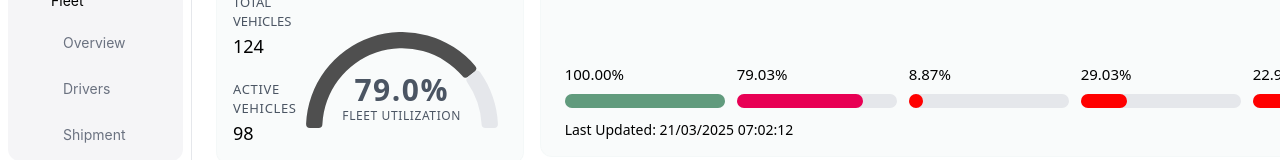
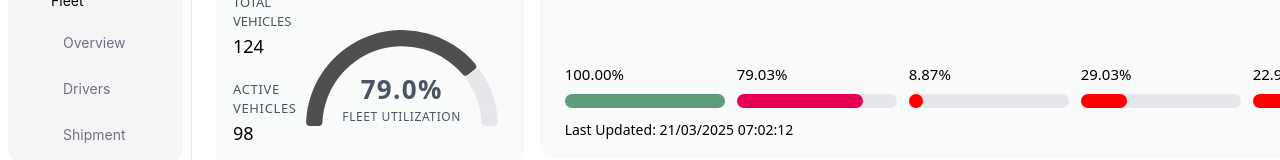
Before and after one commit to Kwasi-1/logistic_tracking, a React (Create React App) app: page /fleet in a window 1280 px wide. Shown: the part 151-311 px from the top of the page. Built offline with nearby package versions, Linux system fonts and the light colour scheme; some icons are missing.

Commit message:
fix the percentage size

```diff
--- a/src/components/fleet_management/OverviewBreadown.jsx
+++ b/src/components/fleet_management/OverviewBreadown.jsx
@@ -38,7 +38,7 @@ const OverallBreakdown = () => {
             />
           </div>
           <div className="flex flex-col -mt-14 text-center">
-            <p className="text-gray-600 text-3xl font-semibold tracking-wider uppercase">
+            <p className="text-gray-600 text-[26px] font-semibold tracking-wider uppercase">
               {activePercentage}%
             </p>
             <p className="text-gray-600 text-xs tracking-wider uppercase">
```
